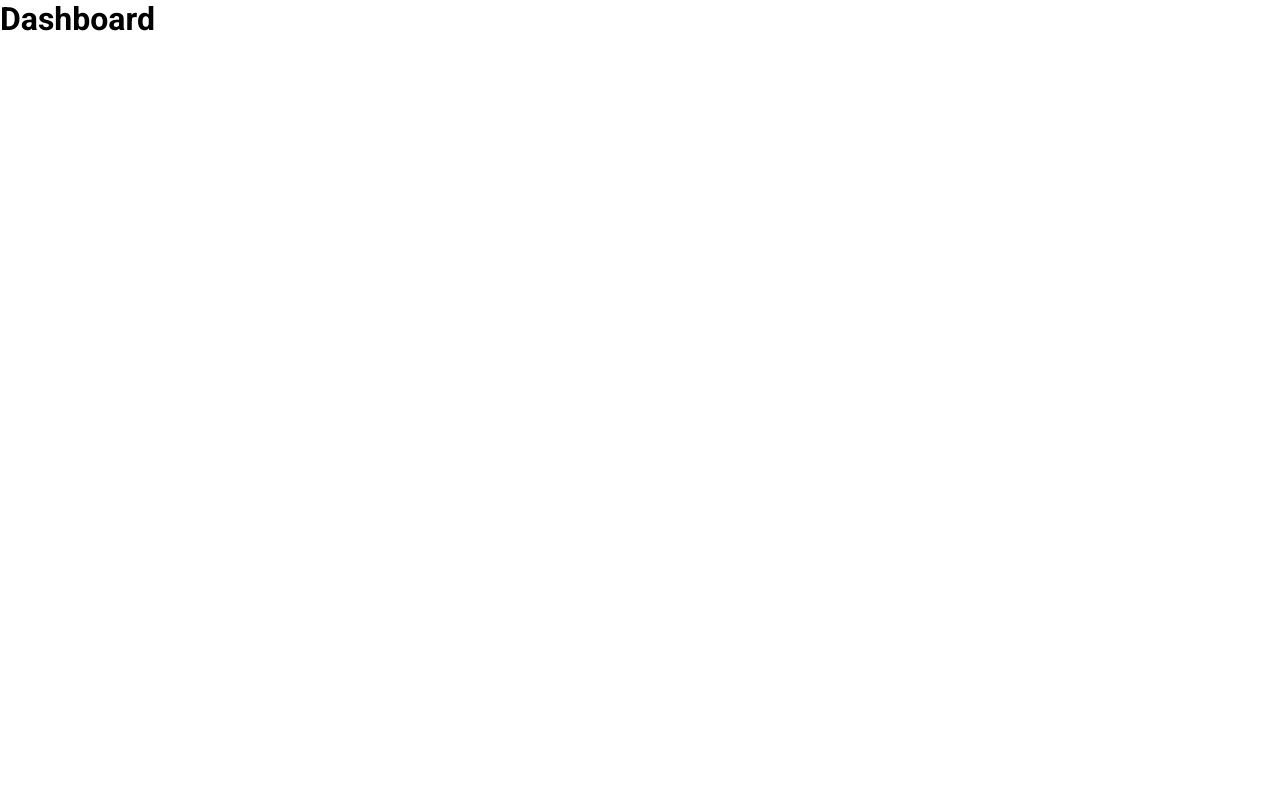
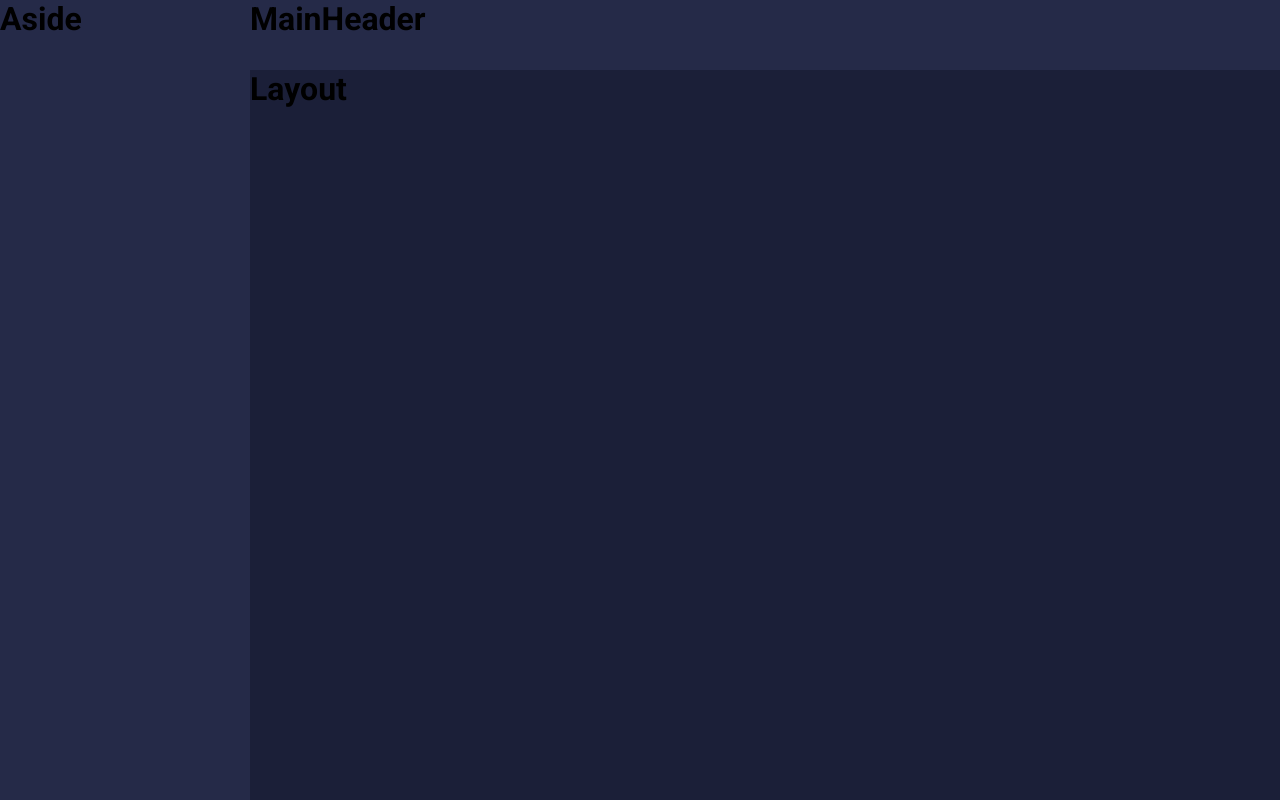
Before and after one commit to luisgbyte/minha-carteira, a React (Create React App) app: page / in a window 1280 px wide. Built offline with nearby package versions, Linux system fonts and the light colour scheme.

Commit message:
create layout components

```diff
--- a/src/App.tsx
+++ b/src/App.tsx
@@ -1,13 +1,13 @@
 import React from "react";
 import GlobalStyles from "./styles/GlobalStyles";
 
-import Dashboard from "./pages/Dashboard";
+import Layout from "./components/Layout";
 
 const src: React.FC = () => {
   return (
     <>
       <GlobalStyles />
-      <Dashboard />
+      <Layout />
     </>
   );
 };
--- /dev/null
+++ b/src/components/Aside/index.tsx
@@ -0,0 +1,13 @@
+import React from 'react';
+
+import { Container } from './styles';
+
+const Aside: React.FC = () => {
+  return (
+    <Container>
+      <h1>Aside</h1>
+    </Container>
+  );
+}
+
+export default Aside;
--- /dev/null
+++ b/src/components/Aside/styles.ts
@@ -0,0 +1,7 @@
+import styled from "styled-components";
+
+export const Container = styled.div`
+  grid-area: AS;
+
+  background-color: #252A48;
+`;
--- /dev/null
+++ b/src/components/Content/index.tsx
@@ -0,0 +1,13 @@
+import React from 'react';
+
+import { Container } from './styles';
+
+const Layout: React.FC = () => {
+  return (
+    <Container>
+      <h1>Layout</h1>
+    </Container>
+  );
+}
+
+export default Layout;
--- /dev/null
+++ b/src/components/Content/styles.ts
@@ -0,0 +1,7 @@
+import styled from "styled-components";
+
+export const Container = styled.div`
+   grid-area: CT ;
+
+  background-color: #1B1F38;
+`;
--- /dev/null
+++ b/src/components/Layout/index.tsx
@@ -0,0 +1,19 @@
+import React from 'react';
+
+import { Grid } from './styles';
+
+import MainHeader from '../MainHeader';
+import Aside from '../Aside';
+import Content from '../Content';
+
+const Layout: React.FC = () => {
+  return (
+    <Grid>
+      <Aside/>
+      <MainHeader/>
+      <Content/>
+    </Grid>
+  );
+}
+
+export default Layout;
--- /dev/null
+++ b/src/components/Layout/styles.ts
@@ -0,0 +1,21 @@
+import styled from "styled-components";
+
+/*
+  * Layout
+  * MH = Main Header
+  * AS = Aside
+  * CT = Content
+*/
+
+export const Grid = styled.div`
+  display: grid;
+
+  grid-template-columns: 250px auto;
+  grid-template-rows: 70px auto;
+
+  grid-template-areas:
+  'AS MH'
+  'AS CT';
+
+  height: 100vh;
+`;
--- /dev/null
+++ b/src/components/MainHeader/index.tsx
@@ -0,0 +1,13 @@
+import React from 'react';
+
+import { Container } from './styles';
+
+const MainHeader: React.FC = () => {
+  return (
+    <Container>
+      <h1>MainHeader</h1>
+    </Container>
+  );
+}
+
+export default MainHeader;
--- /dev/null
+++ b/src/components/MainHeader/styles.ts
@@ -0,0 +1,7 @@
+import styled from "styled-components";
+
+export const Container = styled.div`
+  grid-area: MH;
+
+  background-color: #252A48;
+`;
```
